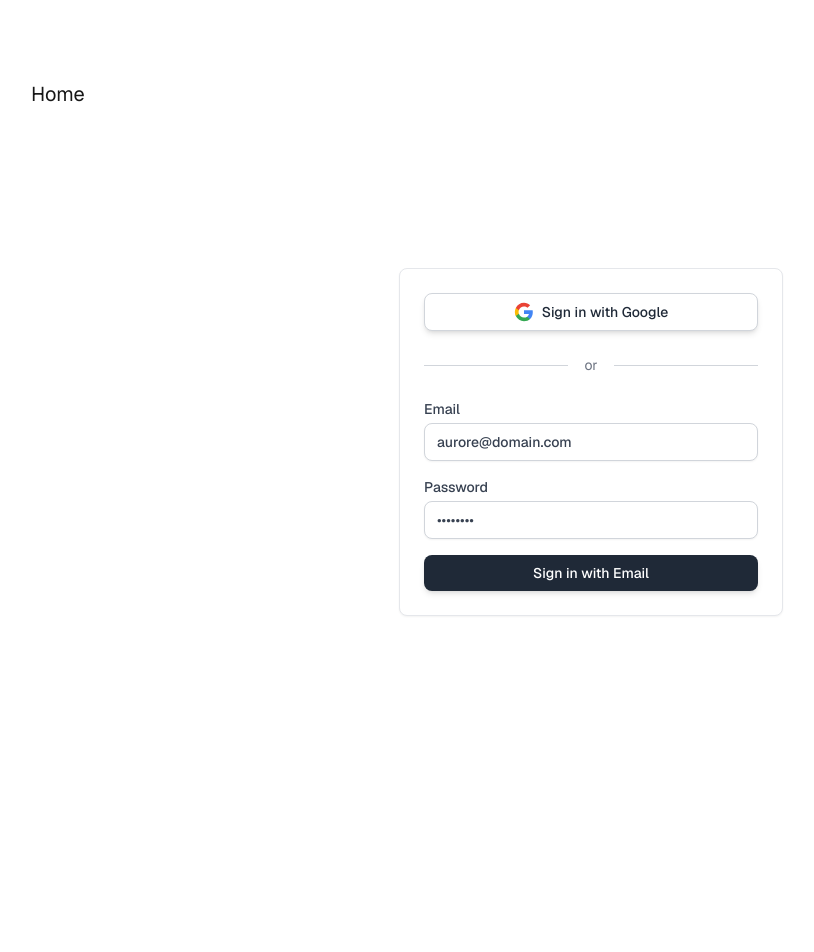
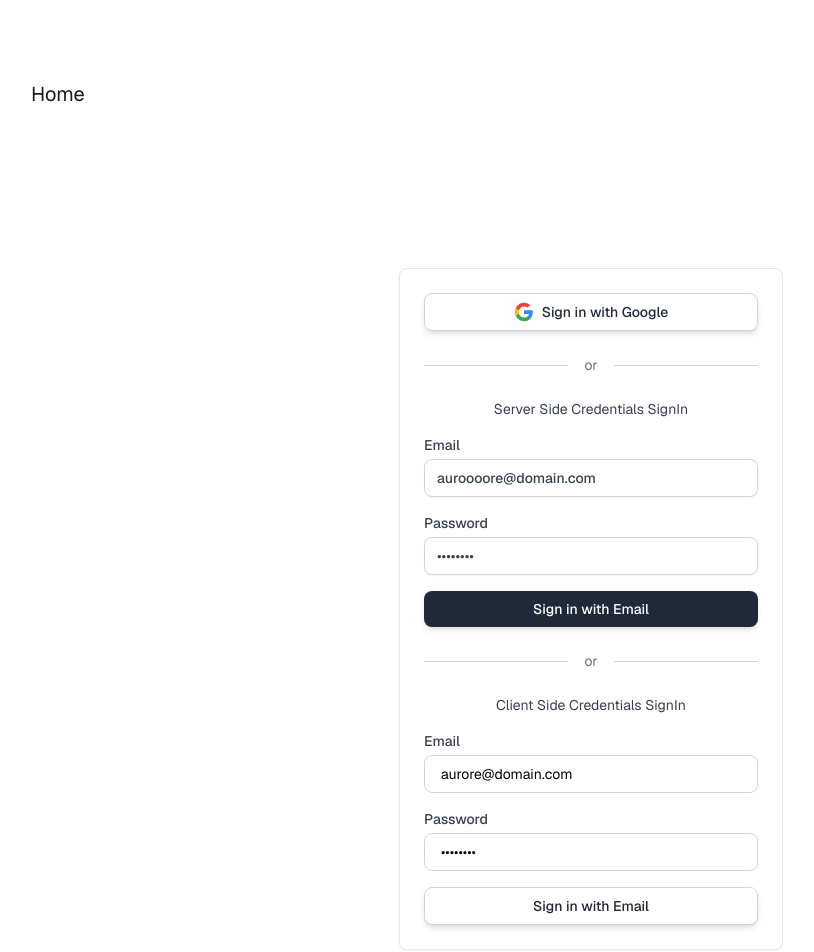
Before and after one commit to aladin002dz/next-auth-prototype, a Next.js app: page / in a window 1280 px wide. Shown: the top 952 px of the page, without its empty margins (49-863 px from the left). Built offline with nearby package versions, Linux system fonts and the light colour scheme; no server answers.

Commit message:
adding client side credentials signin

```diff
--- a/app/page.tsx
+++ b/app/page.tsx
@@ -1,5 +1,6 @@
 import { CredentialsSignIn } from "@/components/cred-sign-in";
 import GoogleSignIn from "@/components/google-sign-in";
+import ClientCredentialsSignIn from "@/components/client-cred-sign-in";
 
 export default async function Home() {
   return (
@@ -12,7 +13,15 @@ export default async function Home() {
             <span className="text-gray-500 text-sm">or</span>
             <div className="flex-1 h-px bg-gray-300"></div>
           </div>
+          <h3 className="text-center text-gray-700 text-sm mb-4">Server Side Credentials SignIn</h3>
           <CredentialsSignIn />
+          <div className="w-full flex items-center gap-4 my-6">
+            <div className="flex-1 h-px bg-gray-300"></div>
+            <span className="text-gray-500 text-sm">or</span>
+            <div className="flex-1 h-px bg-gray-300"></div>
+          </div>
+          <h3 className="text-center text-gray-700 text-sm mb-4">Client Side Credentials SignIn</h3>
+          <ClientCredentialsSignIn />
         </div>
       </main>
     </div>
--- a/auth.ts
+++ b/auth.ts
@@ -28,7 +28,7 @@ export const { handlers, signIn, signOut, auth } = NextAuth({
                 if (!user) {
                     // No user found, so this is their first attempt to login
                     // Optionally, this is also the place you could do a user registration
-                    throw new Error("Invalid credentials.")
+                    //throw new Error("Invalid credentials.")
                 }
 
                 // return user object with their profile data
--- a/components/Nav.tsx
+++ b/components/Nav.tsx
@@ -4,6 +4,7 @@ import { auth } from "@/auth";
 
 export default async function Nav() {
     const session = await auth()
+
     return (
         <nav className="font-[family-name:var(--font-geist-sans)] p-8 sm:p-20 pb-0">
             <div className="flex items-center justify-between">
@@ -15,7 +16,7 @@ export default async function Nav() {
                 </Link>
                 <div className="flex items-center gap-8">
                     {
-                    session &&
+                        session &&
                         <div className="flex items-center gap-8">
                             <span>{session.user?.name || session.user?.email}</span>
                             <SignOut />
--- /dev/null
+++ b/components/client-cred-sign-in.tsx
@@ -0,0 +1,77 @@
+"use client"
+import { useState } from 'react';
+import { signIn } from 'next-auth/react';
+import { useRouter } from "next/navigation";
+
+export default function ClientCredentialsSignIn() {
+    const [error, setError] = useState(null);
+    const [data, setData] = useState({ email: 'aurore@domain.com', password: '12345678' });
+    const router = useRouter();
+    const handleChange = (e) => {
+        const { name, value } = e.target;
+        setData(prevData => ({ ...prevData, [name]: value }));
+    };
+
+    const handleSubmit = async (e) => {
+        e.preventDefault();
+
+        try {
+            //const result = await signIn('credentials', { /*redirect: false, */...data }, { redirectTo: "/dashboard" });
+            const result = await signIn("credentials", {
+                email: data.email,
+                password: data.password,
+                //redirect: false
+                redirectTo: "/dashboard"
+            })
+            if (result.error) {
+                setError(result.error); // Display error message if authentication fails
+            } else {
+                setError(null); // Clear any previous errors on successful login
+                //router.push('/dashboard'); // Redirect to dashboard after successful login
+            }
+        } catch (error) {
+            console.error("An unexpected error occurred:", error);
+            setError('An unexpected error occurred');
+        }
+    };
+
+    return (
+        <div className="mx-auto">
+            {error && <p className="text-red-500 text-sm mb-4">{error}</p>}
+            <form onSubmit={handleSubmit} className="space-y-4">
+                <div>
+                    <label className="block text-sm font-medium text-gray-700 mb-1">
+                        Email
+                    </label>
+                    <input
+                        type="email"
+                        name="email"
+                        value={data.email}
+                        onChange={handleChange}
+                        required
+                        className="w-full rounded-lg border border-gray-300 px-4 py-2 text-sm focus:outline-none focus:ring-2 focus:ring-gray-300"
+                    />
+                </div>
+                <div>
+                    <label className="block text-sm font-medium text-gray-700 mb-1">
+                        Password
+                    </label>
+                    <input
+                        type="password"
+                        name="password"
+                        value={data.password}
+                        onChange={handleChange}
+                        required
+                        className="w-full rounded-lg border border-gray-300 px-4 py-2 text-sm focus:outline-none focus:ring-2 focus:ring-gray-300"
+                    />
+                </div>
+                <button
+                    type="submit"
+                    className="w-full flex justify-center items-center gap-2 rounded-lg bg-white px-6 py-2 text-sm font-medium text-gray-800 shadow-md hover:bg-gray-50 focus:outline-none focus:ring-2 focus:ring-gray-300 border border-gray-300"
+                >
+                    Sign in with Email
+                </button>
+            </form>
+        </div>
+    );
+}
--- a/components/cred-sign-in.tsx
+++ b/components/cred-sign-in.tsx
@@ -1,13 +1,15 @@
 import { signIn } from "@/auth"
 
 export function CredentialsSignIn() {
+
     async function handleSignIn(formData: FormData) {
-        'use server'
+        "use server"
         await signIn("credentials", {
             email: formData.get("email"),
             password: formData.get("password"),
             redirectTo: "/dashboard"
         })
+
     }
 
     return (
@@ -23,7 +25,7 @@ export function CredentialsSignIn() {
                         type="email"
                         className="mt-1 block w-full rounded-lg border border-gray-300 px-3 py-2 shadow-sm focus:border-gray-400 focus:outline-none focus:ring-1 focus:ring-gray-400"
                         required
-                        defaultValue="aurore@domain.com"
+                        defaultValue="auroooore@domain.com"
                     />
                 </label>
             </div>
```
